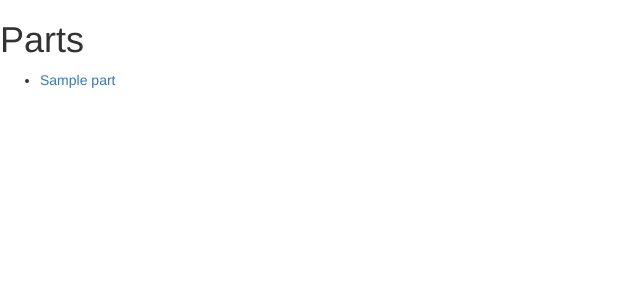
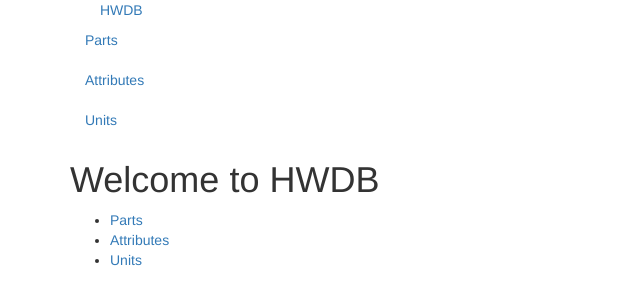
Before and after one commit to barbogast/hwdb4, a Flask app: page / in a window 1280 px wide. Shown: the top 305 px of the page, without its empty margins (0-640 px from the left). Run offline with Flask 2, Linux system fonts and the light colour scheme; tables that the repository leaves empty hold one stand-in row (values such as "Sample post"); some libraries are stand-ins or nearby versions.

Commit message:
Added navbar, restructured pages

```diff
--- a/templates/base.html
+++ b/templates/base.html
@@ -3,12 +3,33 @@
   <head>
     <title>HWDB</title>
     <link href="//netdna.bootstrapcdn.com/twitter-bootstrap/2.1.1/css/bootstrap-combined.min.css" rel="stylesheet">
+
     <script src="https://ajax.googleapis.com/ajax/libs/jquery/1.8.2/jquery.min.js"></script>
   </head>
 
-  <body>
+  <body data-spy="scroll" data-target=".bs-docs-sidebar" data-twttr-rendered="true">
+  <div class="container">
+  <div class="navbar navbar-fixed-top">
+   <div class="navbar-inner">
+     <div class="container">
+       <a class="btn btn-navbar" data-toggle="collapse" data-target=".nav-collapse">
+         <span class="icon-bar"></span>
+         <span class="icon-bar"></span>
+         <span class="icon-bar"></span>
+       </a>
+       <a class="brand" href="/">HWDB</a>
+       <div class="nav-collapse" id="main-menu"><ul class="nav" id="main-menu-left">
+	<li><a href="/parts">Parts</a></li>
+	<li><a href="/attributes">Attributes</a></li>
+	<li><a href="/units">Units</a></li>
+       </div>
+     </div>
+   </div>
+
+
+
     {% block body %}
+    {% endblock %}
     <script src="//netdna.bootstrapcdn.com/twitter-bootstrap/2.1.1/js/bootstrap.min.js"></script>
-    {% endblock %}
   </body>
 </html>
--- a/templates/index.html
+++ b/templates/index.html
@@ -1,12 +1,11 @@
 {% extends "base.html" %}
 {% block body %}
-    <h1>Parts</h1>
+  <div class="container">
+    <h1>Welcome to HWDB</h1>
     <ul>
-    {% for root_part in root_parts %}
-    <li><a href="/part?id={{root_part.id}}">{{ root_part.name }}</a></li>
-      <ul>{% for child_part in root_part.children %}
-        <li><a href="/part?id={{child_part.id}}">{{ child_part.name }}</a></li>{% endfor %}
-      </ul>
-      {% endfor %}
+    <li><a href="/parts">Parts</a></li>
+    <li><a href="/attributes">Attributes</a></li>
+    <li><a href="/units">Units</a></li>
     </ul>
+    <div>
 {% endblock %}
--- a/templates/part.html
+++ b/templates/parts_detail.html
@@ -1,6 +1,6 @@
 {% extends "base.html" %}
 {% block body %}
-
+  <div class="container">
     {{part.parent_part.name}}
     <h1>{{part.name}}</h1>
 
@@ -10,5 +10,5 @@
         <dd>{{attr.value}}<dd>
     {% endfor %}
     </dl>
-
+  </div>
 {% endblock %}
--- a/ui.py
+++ b/ui.py
@@ -18,13 +18,17 @@ def shutdown_session(exception=None):
 
 @app.route("/")
 def index():
-    root_parts = db_session.query(M.Part).filter_by(parent_part=None)
-    return render_template('index.html', root_parts=root_parts)
+    return render_template('index.html')
 
-@app.route("/part")
-def part():
-    part = db_session.query(M.Part).filter_by(id=request.args['id']).one()
-    return render_template('part.html', part=part)
+@app.route("/parts")
+def parts():
+    if 'id' in request.args:
+        part = db_session.query(M.Part).filter_by(id=request.args['id']).one()
+        return render_template('parts_detail.html', part=part)
+    else:
+        root_parts = db_session.query(M.Part).filter_by(parent_part=None)
+        return render_template('parts.html', root_parts=root_parts)
+
 
 if __name__ == "__main__":
     app.run()
```
Also changed, not shown: templates/parts.html (added, +14 -0 lines).
